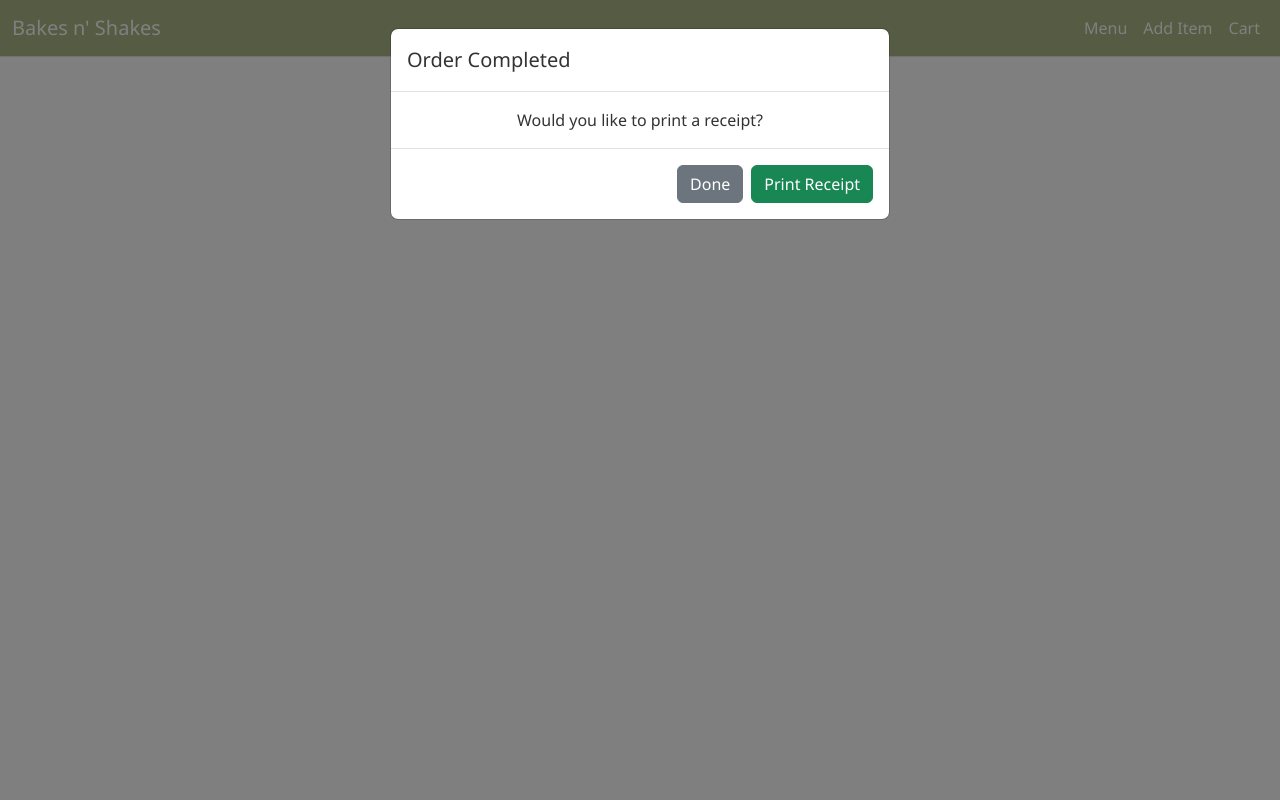
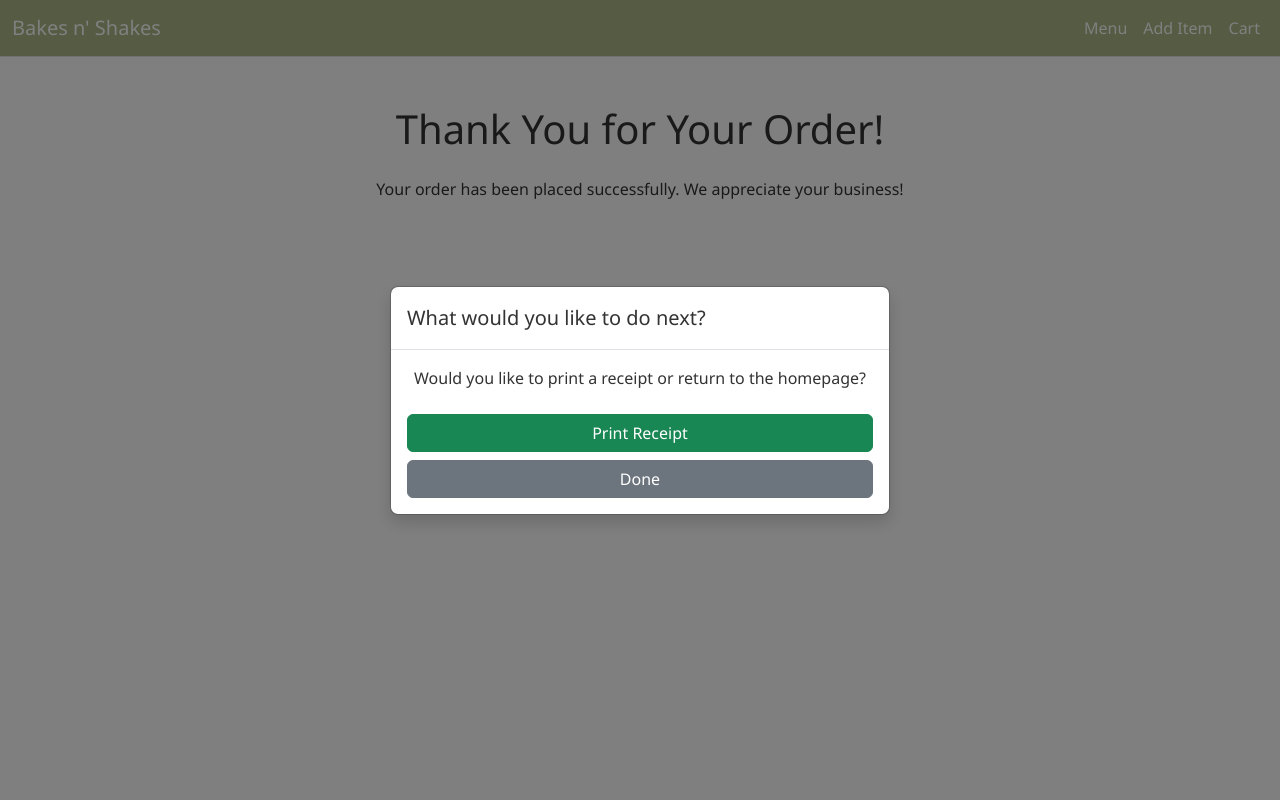
Before and after one commit to tatequentin/CoffeeShopClean, a Flask app: page /confirm-order in a window 1280 px wide. Run offline with Flask 3, Linux system fonts and the light colour scheme; some libraries are stand-ins or nearby versions.

Commit message:
Updated project version

```diff
--- a/app/routes.py
+++ b/app/routes.py
@@ -1,60 +1,31 @@
-from flask import Blueprint, render_template, request, redirect, url_for, flash
+from flask import Blueprint, render_template, request, redirect, url_for, flash, session
 import os
-from flask import session
+import random
 from werkzeug.utils import secure_filename
 
 bp = Blueprint('main', __name__)
 
 menu_items = [
-	{
-		'name': 'Honey Lavender Espresso',
-		'description': 'Doppio espresso, honey, lavender syrup.',
-		'price': 4.79,
-		'image': 'Honey-Lavender-Espresso.png'
-	},
-	{
-		'name': 'Bronze Banana Blast',
-		'description': 'Banana cordial, caramel syrup, doppio esresso shot, milk, blended with ice and topped with whipped cream and caramelized bananas.',
-		'price': 9.99,
-		'image': 'Bronze-Banana-Blast.png'
-	},
-	{
-		'name': 'Salted Caramel Mocha',
-		'description': 'Doppio espresso shot, salted caramel syrup, non-alcholic chocolate bitters, milk, topped with shaved dark chocolate.',
-		'price': 7.99,
-		'image': 'Salted-Caramel-Mocha.png'
-	},
-	{
-		'name': 'Very Berry Hibiscus Cooler',
-		'description': 'Blackberries, blueberries, mint, and agave muddled in a shaker tin, shaken and strained over ice, then topped with sparkling water and mint garnish.',
-		'price': 8.50,
-		'image': 'Very-Berry-Hibiscus-Cooler.png'
-	},
-	{
-		'name': 'Pistachio Cardamom Roll',
-		'description': 'Cardamom and pistachio baked into a house-made brioche roll, topped with shaved pistachios.',
-		'price': 6.50,
-		'image': 'Pistachio-Cardamom-Roll.jpg'
-	},
-	{
-		'name': 'Truly Blue Tiramisu',
-		'description': 'House-made tiramisu base with fresh espresso and blueberry syrup baked in, then topped with blueberry compote and an Oreo crust.',
-		'price': 12.99,
-		'image': 'Truly-Blue-Tiramisu.png'
-	}
+    {'name': 'Honey Lavender Espresso', 'description': 'Doppio espresso, honey, lavender syrup.', 'price': 4.79, 'image': 'Honey-Lavender-Espresso.png'},
+    {'name': 'Bronze Banana Blast', 'description': 'Banana cordial, caramel syrup, doppio espresso shot, milk, blended with ice and topped with whipped cream and caramelized bananas.', 'price': 9.99, 'image': 'Bronze-Banana-Blast.png'},
+    {'name': 'Salted Caramel Mocha', 'description': 'Doppio espresso shot, salted caramel syrup, non-alcoholic chocolate bitters, milk, topped with shaved dark chocolate.', 'price': 7.99, 'image': 'Salted-Caramel-Mocha.png'},
+    {'name': 'Very Berry Hibiscus Cooler', 'description': 'Blackberries, blueberries, mint, and agave muddled in a shaker tin, shaken and strained over ice, topped with sparkling water and mint garnish.', 'price': 8.50, 'image': 'Very-Berry-Hibiscus-Cooler.png'},
+    {'name': 'Pistachio Cardamom Roll', 'description': 'Cardamom and pistachio baked into a house-made brioche roll, topped with shaved pistachios.', 'price': 6.50, 'image': 'Pistachio-Cardamom-Roll.jpg'},
+    {'name': 'Truly Blue Tiramisu', 'description': 'House-made tiramisu base with fresh espresso and blueberry syrup baked in, then topped with blueberry compote and an Oreo crust.', 'price': 12.99, 'image': 'Truly-Blue-Tiramisu.png'}
 ]
+
 @bp.route('/')
 def index():
-	return render_template('index.html')
+    return render_template('index.html')
 
 @bp.route('/menu')
 def menu():
-	query = request.args.get('q', '').lower()
-	if query:
-		filtered_items = [item for item in menu_items if query in item['name'].lower() or query in item['description'].lower()]
-	else:
-		filtered_items = menu_items
-	return render_template('menu.html', items=filtered_items, query=query)
+    query = request.args.get('q', '').lower()
+    if query:
+        filtered_items = [item for item in menu_items if query in item['name'].lower() or query in item['description'].lower()]
+    else:
+        filtered_items = menu_items
+    return render_template('menu.html', items=filtered_items, query=query)
 
 @bp.route('/add-to-cart/<int:item_id>')
 def add_to_cart(item_id):
@@ -80,32 +51,43 @@
     tax = subtotal * 0.07
     grand_total = subtotal + tax
 
-    return render_template('cart.html', cart_items=cart_items, subtotal=subtotal, tax=tax, grand_total=grand_total)
+    suggestions = []
+    if menu_items:
+        sampled_items = random.sample(menu_items, k=min(2, len(menu_items)))
+        for idx, item in enumerate(sampled_items):
+            suggestions.append({
+                'index': menu_items.index(item),
+                'name': item['name'],
+                'price': item['price'],
+                'description': item['description'],
+                'image': item['image']
+            })
 
+    return render_template('cart.html', cart_items=cart_items, subtotal=subtotal, tax=tax, grand_total=grand_total, suggestions=suggestions)
 
 @bp.route('/add-item', methods=['GET', 'POST'])
 def add_item():
-	if request.method == 'POST':
-		name = request.form['name']
-		description = request.form['description']
-		price = float(request.form['price'])
-		image_file = request.files['image']
+    if request.method == 'POST':
+        name = request.form['name']
+        description = request.form['description']
+        price = float(request.form['price'])
+        image_file = request.files['image']
 
-		filename = secure_filename(image_file.filename)
-		image_path = os.path.join('app/static/img', filename)
-		image_file.save(image_path)
+        filename = secure_filename(image_file.filename)
+        image_path = os.path.join('app/static/img', filename)
+        image_file.save(image_path)
 
-		menu_items.append({
-			'name': name,
-			'description': description,
-			'price': price,
-			'image': filename
-		})
+        menu_items.append({
+            'name': name,
+            'description': description,
+            'price': price,
+            'image': filename
+        })
 
-		flash('Menu item added!')
-		return redirect(url_for('main.menu'))
+        flash('Menu item added!')
+        return redirect(url_for('main.menu'))
 
-	return render_template('add_item.html')
+    return render_template('add_item.html')
 
 @bp.route('/remove-from-cart/<int:item_index>')
 def remove_from_cart(item_index):
@@ -123,7 +105,6 @@
     session['cart'] = []
     return render_template('order_confirmed.html')
 
-
 @bp.route('/order-confirmed')
 def order_confirmed():
     return render_template('order_confirmed.html')
--- a/app/templates/order_confirmed.html
+++ b/app/templates/order_confirmed.html
@@ -3,26 +3,22 @@
 {% block title %}Order Confirmed{% endblock %}
 
 {% block content %}
-<div class="container text-center mt-5">
-    <h1 class="mb-4">Thank you for your order!</h1>
-    <p class="lead">Your order has been placed successfully.</p>
-
-    <button id="modalButton" type="button" class="btn btn-primary d-none" data-bs-toggle="modal" data-bs-target="#receiptModal">
-      Open Modal
-    </button>
+<div class="container my-5 text-center">
+    <h1 class="mb-4">Thank You for Your Order!</h1>
+    <p>Your order has been placed successfully. We appreciate your business!</p>
+</div>
 
 <div class="modal fade" id="receiptModal" tabindex="-1" aria-labelledby="receiptModalLabel" aria-hidden="true">
-      <div class="modal-dialog">
-        <div class="modal-content">
+  <div class="modal-dialog modal-dialog-centered">
+    <div class="modal-content shadow">
       <div class="modal-header">
-            <h5 class="modal-title" id="receiptModalLabel">Order Completed</h5>
+        <h5 class="modal-title" id="receiptModalLabel">What would you like to do next?</h5>
       </div>
-          <div class="modal-body">
-            Would you like to print a receipt?
-          </div>
-          <div class="modal-footer">
-            <button type="button" class="btn btn-secondary" onclick="window.location.href='{{ url_for('main.index') }}'">Done</button>
-            <button type="button" class="btn btn-success" onclick="window.print()">Print Receipt</button>
+      <div class="modal-body text-center">
+        <p class="mb-4">Would you like to print a receipt or return to the homepage?</p>
+        <div class="d-grid gap-2">
+            <button class="btn btn-success" onclick="window.print()">Print Receipt</button>
+            <a href="{{ url_for('main.index') }}" class="btn btn-secondary">Done</a>
         </div>
       </div>
     </div>
@@ -31,7 +27,8 @@
 
 <script>
   window.onload = function() {
-    document.getElementById('modalButton').click();
+    var receiptModal = new bootstrap.Modal(document.getElementById('receiptModal'));
+    receiptModal.show();
   };
 </script>
 {% endblock %}
```
Also changed, not shown: app/templates/cart.html (+31 -2 lines). Lines whose indentation alone changed are shown as unchanged.
